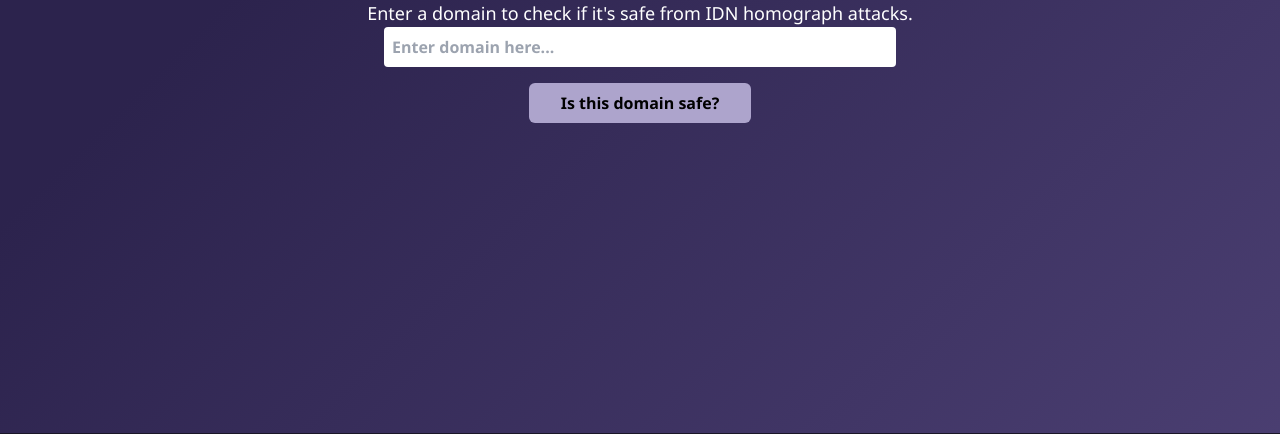
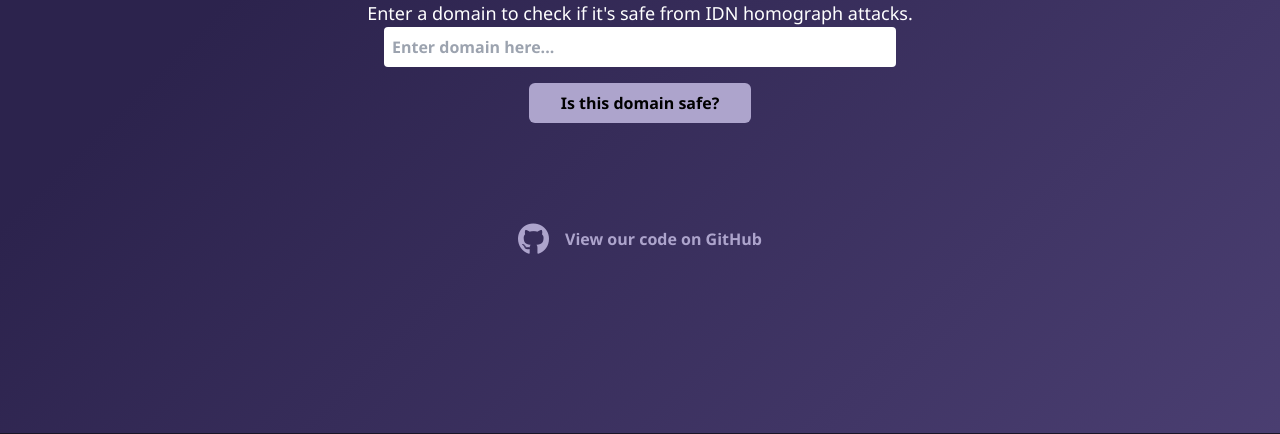
Before and after one commit to rbouhal/IDNHomographAttacks, a Flask app: page / in a window 1280 px wide. Shown: the part 315-749 px from the top of the page. Run offline with Flask 3, Linux system fonts and the light colour scheme; some libraries are stand-ins or nearby versions.

Commit message:
github link on first page

```diff
--- a/static/styles.css
+++ b/static/styles.css
@@ -200,6 +200,30 @@ nav {
     text-align: center;
 }
 
+.github-link {
+    margin-top: 100px;
+    text-align: center;
+}
+
+.github-link a {
+    display: inline-flex;
+    align-items: center;
+    justify-content: center;
+    color: #ADA4CC; /* Use your theme's button color */
+    font-weight: bold;
+    text-decoration: none;
+}
+
+.github-link a:hover {
+    text-decoration: none;
+    color: white;
+}
+
+.github-link i {
+    margin-right: 8px;
+}
+
+
 
 @media screen and (max-width: 567px) {
     .nav-menu {
--- a/templates/howitworks.html
+++ b/templates/howitworks.html
@@ -49,9 +49,9 @@
                 Our system uses advanced algorithms to analyze and detect potential IDN homograph attacks, ensuring your
                 browsing safety. Below is a detailed visual explanation of the process:
             </p>
-            <iframe src="https://docs.google.com/presentation/d/e/2PACX-1vRVdFnvFSfwmh9Nmk0pjuGkuZxGImTws75CEwhfVwWyuI4iX6l3KVvlzdhnPpYMZeJ7JpkqCi2nmBRZ/embed?start=false&loop=false&delayms=3000" frameborder="0" width="1440" height="839" allowfullscreen="true" mozallowfullscreen="true" webkitallowfullscreen="true"></iframe>
         </div>
     </div>
+    <iframe src="https://docs.google.com/presentation/d/e/2PACX-1vRVdFnvFSfwmh9Nmk0pjuGkuZxGImTws75CEwhfVwWyuI4iX6l3KVvlzdhnPpYMZeJ7JpkqCi2nmBRZ/embed?start=false&loop=false&delayms=3000"  allowfullscreen="true" mozallowfullscreen="true" webkitallowfullscreen="true" id="slides"></iframe>
     <div class="credits">
         <div class="credit-item">
             <a href="https://www.linkedin.com/in/rayanbouhal" target="_blank">
--- a/templates/index.html
+++ b/templates/index.html
@@ -51,6 +51,12 @@
                 <input type="text" id="domainInput" name="domain" placeholder="Enter domain here..." required>
                 <button type="submit">Is this domain safe?</button>
             </form>
+            <div class="github-link mt-4">
+                <a href="https://github.com/your-username/your-repository" target="_blank" class="flex items-center justify-center space-x-2 hover:underline">
+                    <i class="fab fa-github fa-2x"></i>
+                    <span>View our code on GitHub</span>
+                </a>
+            </div>
         </div>
     </div>
     <div class="credits">
```
Also changed, not shown: static/howitworks.css (+15 -1 lines).
